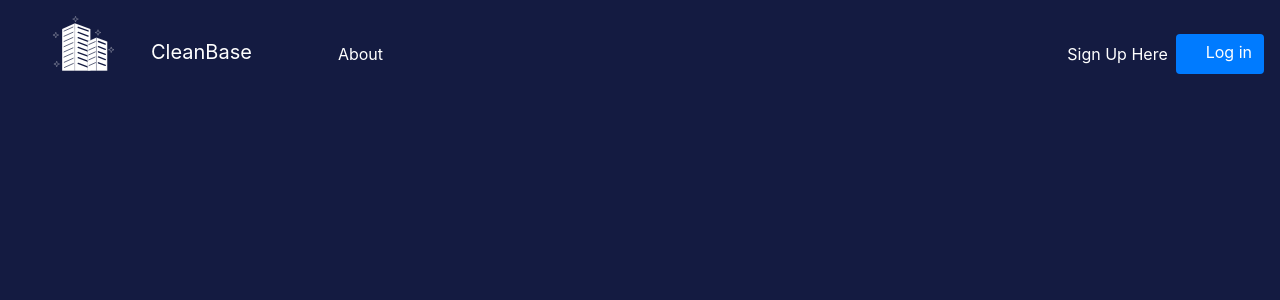
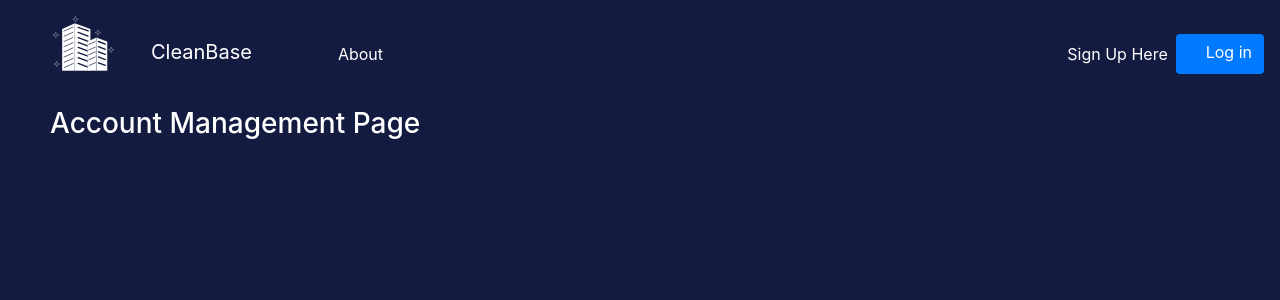
Before and after one commit to katerinaboyer/cleanbase, a React (Create React App) app: page /account-mgmt in a window 1280 px wide. Shown: the top 300 px of the page. Built offline with nearby package versions, Linux system fonts and the light colour scheme.

Commit message:
created two new pages, edited the navbar per role

```diff
--- a/src/App.js
+++ b/src/App.js
@@ -22,11 +22,12 @@ import CreateBuilding from "./components/create-building.component";
 import CreateDesk from "./components/create-desk.component";
 import CreateReservation from "./components/create-reservation.component";
 import CreateAccount from "./components/create-account.component";
-import BuildingAdminDash from "./components/building-admin-homepage.component";
 import CreateRoom from "./components/create-room.component";
 import CreateFloor from "./components/create-floor.component";
 import ConfirmationPage from "./components/confirmation-page.component";
 import AccountSettings from "./components/account-settings-page.component";
+import AccountMgmt from "./components/account-management.component";
+import SpaceMgmt from "./components/space-management.component";
 
 function App(props) {
   return (
@@ -49,6 +50,8 @@ function App(props) {
         <PrivateRoute path="/sanitation" component={Sanitation} />
         <PrivateRoute path="/confirm" component={ConfirmationPage} />
         <PrivateRoute path="/account-settings" component={AccountSettings} />
+        <PrivateRoute path="/account-mgmt" component={AccountMgmt}/>
+        <PrivateRoute path="/space-mgmt" component={SpaceMgmt}/>
       </Switch>
     </Router>
   );
--- /dev/null
+++ b/src/components/account-management.component.js
@@ -0,0 +1,14 @@
+import React, { Component } from "react";
+
+
+export default class AccountMgmt extends Component {
+
+
+    render() {
+        return(
+            <div style={{color:"white"}}>
+                <h3 style={{color:"white", paddingLeft:"50px"}}>Account Management Page</h3>
+            </div>
+        );
+    }
+}
--- a/src/components/dashboard-manager.component.jsx
+++ b/src/components/dashboard-manager.component.jsx
@@ -1,8 +1,14 @@
 import React from 'react';
 import { connect } from "react-redux";
+import CurrentSchedule from "./current-schedule.component";
+import IllnessReport from "./illness-report.component";
 
 const DashboardManager = (props) => {
-  return (<div>Manager Dashboard</div>);
+  return (
+  <div>
+    <IllnessReport/>
+    <CurrentSchedule/>
+  </div>);
 }
 
 const mapStateToProps = (state) => {return state};
--- a/src/components/navbar.component.jsx
+++ b/src/components/navbar.component.jsx
@@ -18,7 +18,6 @@ const NavbarOptions = props => {
           <Nav.Link href="/dashboard">Dashboard</Nav.Link>
           <Nav.Link href="/schedule">Schedule</Nav.Link>
           <Nav.Link href="/sanitation">Sanitation</Nav.Link>
-          <Nav.Link href="/about">About</Nav.Link>
         </>
       );
       break;
@@ -26,9 +25,8 @@ const NavbarOptions = props => {
       return (
         <>
           <Nav.Link href="/dashboard">Dashboard</Nav.Link>
-          <Nav.Link href="/schedule">Schedule</Nav.Link>
+          <Nav.Link href="/account-mgmt">Account Management</Nav.Link>
           <Nav.Link href="/sanitation">Sanitation</Nav.Link>
-          <Nav.Link href="/about">About</Nav.Link>
         </>
       );
       break;
@@ -36,9 +34,10 @@ const NavbarOptions = props => {
       return (
         <>
           <Nav.Link href="/dashboard">Dashboard</Nav.Link>
+          <Nav.Link href="/account-mgmt">Account Management</Nav.Link>
+          <Nav.Link href="/space-mgmt">Space Management</Nav.Link>
           <Nav.Link href="/schedule">Schedule</Nav.Link>
           <Nav.Link href="/sanitation">Sanitation</Nav.Link>
-          <Nav.Link href="/about">About</Nav.Link>
         </>
       );
       break;
@@ -48,7 +47,6 @@ const NavbarOptions = props => {
           <Nav.Link href="/dashboard">Dashboard</Nav.Link>
           <Nav.Link href="/schedule">Schedule</Nav.Link>
           <Nav.Link href="/sanitation">Sanitation</Nav.Link>
-          <Nav.Link href="/about">About</Nav.Link>
         </>
       );
       break;
--- /dev/null
+++ b/src/components/space-management.component.js
@@ -0,0 +1,10 @@
+import React, { Component } from "react";
+
+
+export default class SpaceMgmt extends Component {
+    render() {
+        return(
+            <p style={{color:"white"}}>Space management page</p>
+        );
+    }
+}
```
